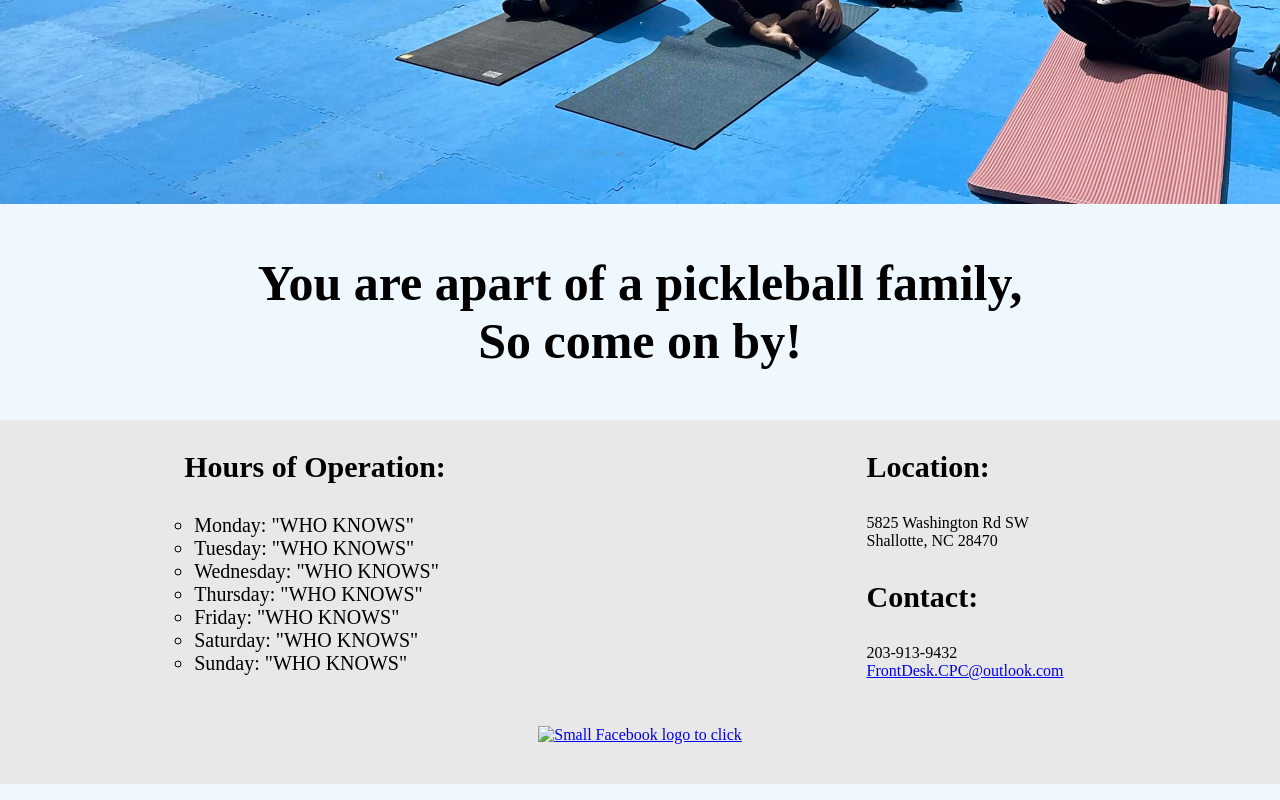
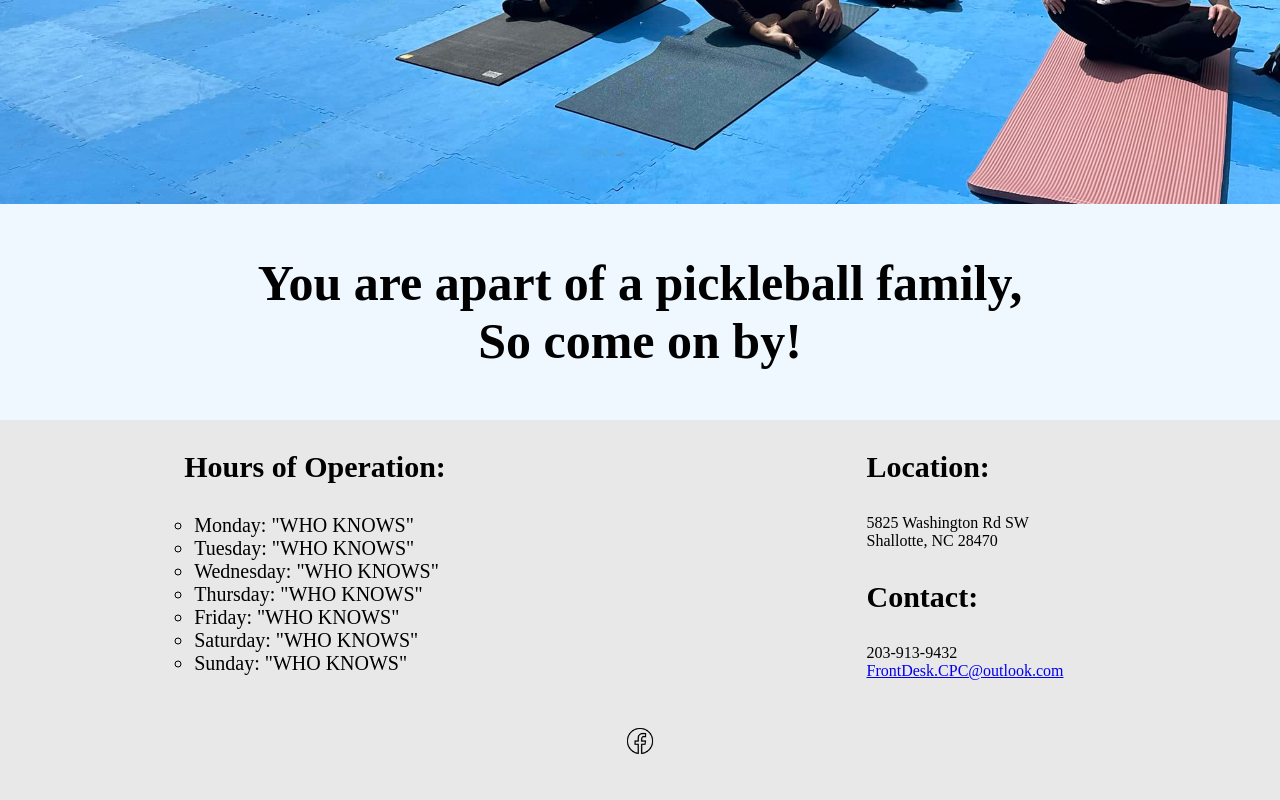
Before and after one commit to JoeySouzaAO1/JoeySouzaAO1.github.io, a plain HTML site: page index.html in a window 1280 px wide. Shown: the part 3719-4519 px from the top of the page. Drawn offline with Linux system fonts and the light colour scheme; files whose address does not match are found by name; a web font is replaced by a local one.

Commit message:
Update index.html

```diff
--- a/index.html
+++ b/index.html
@@ -118,7 +118,7 @@
                 </div>
             </div>
             <div id="socialTags">
-                <a href="https://www.facebook.com/share/g/qGfGVJGZpmUWsm8g/" target="_blank" rel="facebooklink"> <img class="facebookImg" src="Facebook Icons.png" alt="Small Facebook logo to click"></a>
+                <a href="https://www.facebook.com/share/g/qGfGVJGZpmUWsm8g/" target="_blank" rel="facebooklink"> <img class="facebookImg" src="Photos/Facebook Icons.png" alt="Small Facebook logo to click"></a>
             </div>
         </footer>
         <script src="scripts.js"></script>
```
